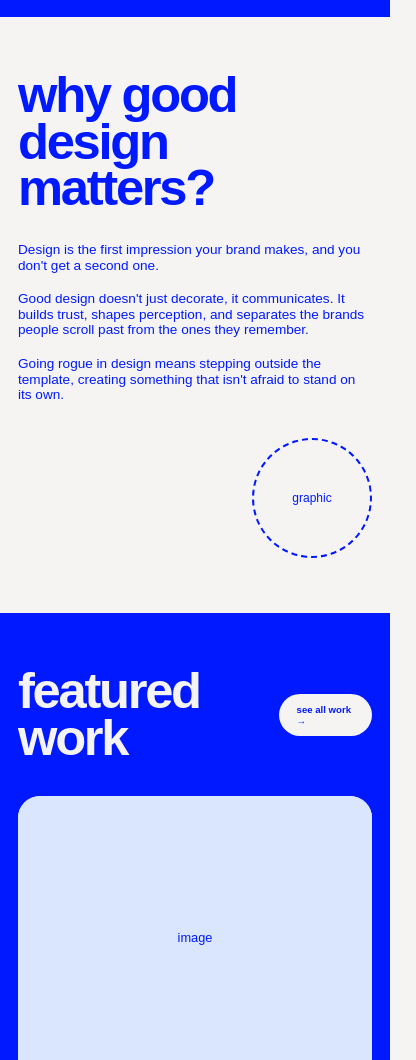
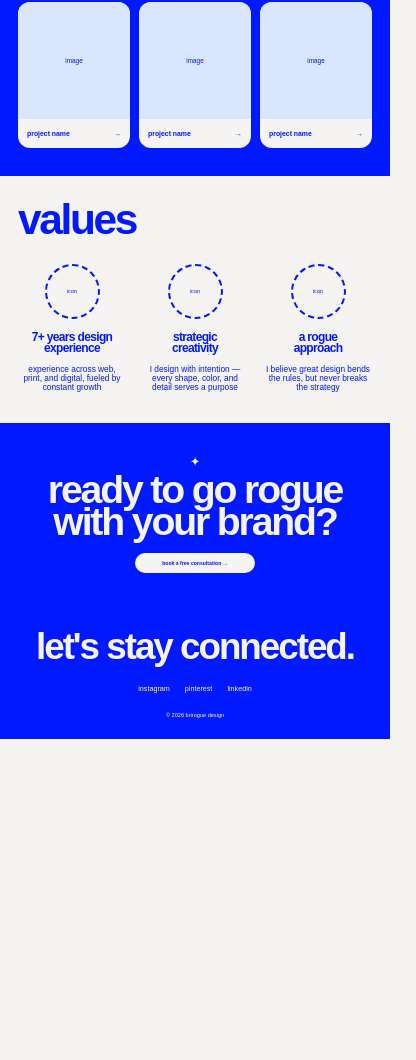
Before and after one commit to briroguedesign/briroguedesign.github.io, a plain HTML site: page index.html in a window 390 px wide. Shown: the part 633-1693 px from the top of the page, 416 px wide, since content can reach past the window. After the commit the page ends 1372 px from the top, so only its background shows below. Drawn offline with Linux system fonts and the light colour scheme.

Commit message:
Update style.css

```diff
--- a/css/style.css
+++ b/css/style.css
@@ -9,13 +9,11 @@
     --periwinkle: #a9b6fd;
     --off-white: #f5f4f2;
 
-    --page-padding: clamp(20px, 4vw, 70px);
+    --page-padding: clamp(24px, 4vw, 70px);
 }
 
 
-/* =========================
-   RESET
-========================= */
+/* RESET */
 
 * {
     margin: 0;
@@ -41,35 +39,30 @@ a {
 .container {
     width: 100%;
     max-width: 1500px;
-    margin: auto;
+    margin: 0 auto;
     padding-left: var(--page-padding);
     padding-right: var(--page-padding);
 }
 
-.section {
-    padding-top: clamp(70px, 8vw, 130px);
-    padding-bottom: clamp(70px, 8vw, 130px);
-}
-
 
 /* =========================
-   TYPE
+   TYPOGRAPHY
 ========================= */
 
 h1,
 h2,
 h3 {
     font-weight: 900;
-    letter-spacing: -0.045em;
+    letter-spacing: -0.055em;
 }
 
+h1,
 h2 {
-    font-size: clamp(3rem, 6vw, 6rem);
-    line-height: .92;
+    line-height: .88;
 }
 
 p {
-    line-height: 1.15;
+    line-height: 1.05;
 }
 
 
@@ -82,12 +75,17 @@ p {
     align-items: center;
     justify-content: center;
 
-    min-height: 42px;
-    padding: 11px 28px;
+    background: var(--off-white);
+    color: var(--blue);
+
+    min-width: 155px;
+    height: 38px;
+
+    padding: 0 25px;
 
     border-radius: 100px;
 
-    font-size: .8rem;
+    font-size: .68rem;
     font-weight: 700;
 
     transition:
@@ -96,12 +94,8 @@ p {
 }
 
 .button:hover {
-    transform: translateY(-3px);
-}
-
-.button-light {
-    background: var(--off-white);
-    color: var(--blue);
+    transform: translateY(-2px);
+    background: var(--light-periwinkle);
 }
 
 
@@ -110,7 +104,8 @@ p {
 ========================= */
 
 .hero {
-    min-height: 100vh;
+    min-height: 720px;
+
     background: var(--blue);
     color: var(--off-white);
 
@@ -119,29 +114,35 @@ p {
 }
 
 .nav {
-    height: 100px;
+    height: 85px;
 
     display: grid;
     grid-template-columns: 1fr auto 1fr;
+
     align-items: center;
 }
 
 .nav-sparkle {
-    font-size: 1.5rem;
+    justify-self: start;
+    font-size: 1.3rem;
 }
 
 .logo {
+    justify-self: center;
+
+    color: var(--off-white);
+
+    font-size: .9rem;
     font-weight: 900;
-    font-size: 1.1rem;
 }
 
 .nav-links {
     justify-self: end;
 
     display: flex;
-    gap: 30px;
+    gap: 25px;
 
-    font-size: .75rem;
+    font-size: .58rem;
 }
 
 .hero-content {
@@ -151,68 +152,85 @@ p {
     flex-direction: column;
     justify-content: center;
 
-    padding-top: 50px;
-    padding-bottom: 80px;
+    padding-bottom: 90px;
 }
 
 .hero h1 {
-    font-size: clamp(5rem, 10vw, 10rem);
-    line-height: .72;
+    font-size: clamp(5rem, 9vw, 9rem);
+    max-width: 850px;
 }
 
 .hero-description {
-    width: min(480px, 100%);
-    margin-top: 45px;
+    width: 360px;
+    max-width: 100%;
 
-    font-size: 1rem;
+    margin-top: 28px;
+
+    font-size: .85rem;
 }
 
 .hero .button {
-    margin-top: 35px;
+    margin-top: 30px;
     align-self: flex-start;
 }
 
 
 /* =========================
-   WHY
+   WHY GOOD DESIGN MATTERS
 ========================= */
+
+.why {
+    background: var(--off-white);
+
+    padding-top: 65px;
+    padding-bottom: 65px;
+}
 
 .why-grid {
     display: grid;
-    grid-template-columns: 1.4fr .6fr;
-    gap: 80px;
+
+    grid-template-columns: 1.5fr .5fr;
+
+    gap: 40px;
+
     align-items: end;
 }
 
-.why-copy {
-    max-width: 850px;
-}
+.why-copy h2 {
+    font-size: clamp(4rem, 7vw, 7rem);
 
-.why-copy h2 {
-    margin-bottom: 45px;
+    max-width: 900px;
+
+    margin-bottom: 38px;
 }
 
 .why-copy p {
-    max-width: 650px;
-    margin-top: 22px;
+    width: 590px;
+    max-width: 100%;
 
-    font-size: 1.1rem;
+    margin-top: 18px;
+
+    font-size: .9rem;
 }
 
 .graphic-placeholder {
     display: flex;
+    justify-content: center;
     align-items: center;
-    justify-content: center;
 
     border: 2px dashed var(--blue);
 
-    font-size: .75rem;
+    font-size: .6rem;
 }
 
 .circle-placeholder {
-    width: min(230px, 100%);
+    width: 180px;
+
     aspect-ratio: 1;
+
     border-radius: 50%;
+
+    justify-self: center;
 }
 
 
@@ -220,60 +238,80 @@ p {
    FEATURED WORK
 ========================= */
 
-.blue-section {
+.work {
     background: var(--blue);
     color: var(--off-white);
+
+    padding-top: 55px;
+    padding-bottom: 55px;
 }
 
 .section-heading-row {
     display: flex;
+    align-items: center;
     justify-content: space-between;
-    align-items: center;
 
-    margin-bottom: 60px;
+    margin-bottom: 45px;
+}
+
+.section-heading-row h2 {
+    font-size: clamp(4rem, 7vw, 7rem);
+}
+
+.section-heading-row .button {
+    min-width: 150px;
+    height: 34px;
+
+    font-size: .6rem;
 }
 
 .project-grid {
     display: grid;
+
     grid-template-columns: repeat(3, 1fr);
-    gap: 22px;
+
+    gap: 20px;
 }
 
 .project-card {
+    overflow: hidden;
+
     background: var(--off-white);
     color: var(--blue);
 
-    border-radius: 22px;
-    overflow: hidden;
+    border-radius: 18px;
 
-    transition: transform .25s ease;
+    transition: transform .2s ease;
 }
 
 .project-card:hover {
-    transform: translateY(-8px);
+    transform: translateY(-5px);
 }
 
 .project-image {
-    aspect-ratio: 1.25;
+    width: 100%;
+
+    aspect-ratio: 1 / .92;
 
     background: var(--light-periwinkle);
 
     display: flex;
+    justify-content: center;
     align-items: center;
-    justify-content: center;
 
-    font-size: .8rem;
+    font-size: .65rem;
 }
 
 .project-info {
-    min-height: 58px;
-    padding: 15px 20px;
+    height: 48px;
+
+    padding: 0 16px;
 
     display: flex;
     align-items: center;
     justify-content: space-between;
 
-    font-size: .85rem;
+    font-size: .7rem;
     font-weight: 700;
 }
 
@@ -282,14 +320,25 @@ p {
    VALUES
 ========================= */
 
+.values {
+    background: var(--off-white);
+
+    padding-top: 55px;
+    padding-bottom: 65px;
+}
+
 .values h2 {
-    margin-bottom: 65px;
+    font-size: clamp(4rem, 7vw, 7rem);
+
+    margin-bottom: 40px;
 }
 
 .values-grid {
     display: grid;
+
     grid-template-columns: repeat(3, 1fr);
-    gap: 70px;
+
+    gap: 50px;
 }
 
 .value {
@@ -297,31 +346,34 @@ p {
 }
 
 .value-icon {
-    width: 110px;
+    width: 90px;
+
     aspect-ratio: 1;
 
-    margin: 0 auto 25px;
+    margin: 0 auto 20px;
+
+    display: flex;
+    justify-content: center;
+    align-items: center;
 
     border: 2px dashed var(--blue);
     border-radius: 50%;
 
-    display: flex;
-    align-items: center;
-    justify-content: center;
-
-    font-size: .7rem;
+    font-size: .6rem;
 }
 
 .value h3 {
-    font-size: 1.4rem;
+    font-size: 1.25rem;
+
     line-height: .9;
 }
 
 .value p {
-    max-width: 300px;
-    margin: 25px auto 0;
+    max-width: 250px;
 
-    font-size: .95rem;
+    margin: 20px auto 0;
+
+    font-size: .8rem;
 }
 
 
@@ -330,7 +382,9 @@ p {
 ========================= */
 
 .cta {
-    min-height: 500px;
+    position: relative;
+
+    min-height: 390px;
 
     background: var(--blue);
     color: var(--off-white);
@@ -338,30 +392,33 @@ p {
     display: flex;
     align-items: center;
 
+    overflow: hidden;
+}
+
+.cta-content {
     text-align: center;
 }
 
-.cta-content {
-    position: relative;
+.cta-sparkle {
+    display: block;
+
+    margin-bottom: 10px;
+
+    font-size: 1.6rem;
 }
 
 .cta h2 {
-    font-size: clamp(3.5rem, 7vw, 7rem);
+    font-size: clamp(4rem, 7vw, 7rem);
+
+    line-height: .85;
 }
 
 .cta h2 span {
     position: relative;
 }
 
-.cta-sparkle {
-    display: block;
-    margin-bottom: 20px;
-
-    font-size: 2rem;
-}
-
 .cta .button {
-    margin-top: 45px;
+    margin-top: 35px;
 }
 
 
@@ -373,7 +430,8 @@ footer {
     background: var(--blue);
     color: var(--off-white);
 
-    padding: 90px 0 40px;
+    padding-top: 60px;
+    padding-bottom: 35px;
 }
 
 .footer-content {
@@ -381,53 +439,27 @@ footer {
 }
 
 .footer-content h2 {
-    font-size: clamp(2.5rem, 5vw, 5rem);
+    font-size: clamp(3rem, 5vw, 5rem);
 }
 
 .social-links {
-    margin: 55px 0;
+    margin: 40px 0;
 
     display: flex;
     justify-content: center;
-    gap: 35px;
-}
 
-.social-links a {
-    font-size: .9rem;
+    gap: 30px;
+
+    font-size: .75rem;
 }
 
 footer p {
-    font-size: .7rem;
+    font-size: .6rem;
 }
 
 
 /* =========================
-   TABLET
-========================= */
-
-@media (max-width: 900px) {
-
-    .why-grid {
-        grid-template-columns: 1fr;
-    }
-
-    .circle-placeholder {
-        width: 160px;
-    }
-
-    .project-grid {
-        grid-template-columns: 1fr 1fr;
-    }
-
-    .values-grid {
-        gap: 35px;
-    }
-
-}
-
-
-/* =========================
-   MOBILE
+   MOBILE — MATCH MOCKUP
 ========================= */
 
 @media (max-width: 650px) {
@@ -437,136 +469,250 @@ footer p {
     }
 
 
-    /* NAV */
+    /* HERO */
+
+    .hero {
+        min-height: 270px;
+    }
 
     .nav {
-        height: 75px;
+        height: 42px;
+    }
+
+    .nav-sparkle {
+        font-size: .7rem;
+    }
+
+    .logo {
+        font-size: .5rem;
     }
 
     .nav-links {
-        gap: 13px;
-        font-size: .55rem;
-    }
-
-    .nav-sparkle {
-        font-size: 1rem;
-    }
-
-    .logo {
-        font-size: .75rem;
-    }
-
-
-    /* HERO */
-
-    .hero {
-        min-height: 650px;
+        gap: 14px;
+        font-size: .32rem;
     }
 
     .hero-content {
         justify-content: flex-start;
-        padding-top: 55px;
+
+        padding-top: 12px;
+        padding-bottom: 18px;
     }
 
     .hero h1 {
-        font-size: clamp(4rem, 19vw, 6rem);
-        line-height: .72;
+        font-size: 3.45rem;
+
+        line-height: .78;
+
+        max-width: 300px;
     }
 
     .hero-description {
-        margin-top: 30px;
-        max-width: 280px;
+        width: 220px;
 
-        font-size: .75rem;
+        margin-top: 10px;
+
+        font-size: .48rem;
+        line-height: 1;
     }
 
     .hero .button {
-        margin-top: 25px;
-    }
+        min-width: 105px;
+        height: 21px;
 
+        margin-top: 14px;
 
-    /* GENERAL */
+        padding: 0 12px;
 
-    .section {
-        padding-top: 55px;
-        padding-bottom: 55px;
-    }
-
-    h2 {
-        font-size: clamp(3rem, 13vw, 4.2rem);
+        font-size: .36rem;
     }
 
 
     /* WHY */
 
+    .why {
+        padding-top: 28px;
+        padding-bottom: 28px;
+    }
+
     .why-grid {
-        gap: 35px;
+        grid-template-columns: 1fr 110px;
+
+        gap: 15px;
+
+        align-items: end;
     }
 
     .why-copy h2 {
-        margin-bottom: 30px;
+        font-size: 2.65rem;
+
+        line-height: .9;
+
+        margin-bottom: 18px;
     }
 
     .why-copy p {
-        font-size: .85rem;
-        margin-top: 18px;
+        width: 280px;
+
+        margin-top: 12px;
+
+        font-size: .57rem;
+        line-height: 1.05;
     }
 
     .circle-placeholder {
-        width: 120px;
-        justify-self: end;
+        width: 95px;
+
+        align-self: end;
+
+        margin-bottom: 5px;
     }
 
 
-    /* WORK */
+    /* FEATURED */
+
+    .work {
+        padding-top: 26px;
+        padding-bottom: 28px;
+    }
 
     .section-heading-row {
-        margin-bottom: 35px;
+        margin-bottom: 22px;
+    }
+
+    .section-heading-row h2 {
+        font-size: 2.65rem;
     }
 
     .section-heading-row .button {
-        padding: 9px 18px;
-        font-size: .6rem;
+        min-width: 95px;
+        height: 20px;
+
+        padding: 0 10px;
+
+        font-size: .32rem;
     }
 
     .project-grid {
-        grid-template-columns: 1fr;
-        gap: 18px;
+        grid-template-columns: repeat(3, 1fr);
+
+        gap: 9px;
+    }
+
+    .project-card {
+        border-radius: 12px;
+    }
+
+    .project-image {
+        aspect-ratio: 1 / 1.05;
+
+        font-size: .4rem;
+    }
+
+    .project-info {
+        height: 29px;
+
+        padding: 0 9px;
+
+        font-size: .43rem;
     }
 
 
     /* VALUES */
 
+    .values {
+        padding-top: 25px;
+        padding-bottom: 32px;
+    }
+
     .values h2 {
-        margin-bottom: 45px;
+        font-size: 2.65rem;
+
+        margin-bottom: 25px;
     }
 
     .values-grid {
-        grid-template-columns: 1fr;
-        gap: 55px;
+        grid-template-columns: repeat(3, 1fr);
+
+        gap: 15px;
     }
 
     .value-icon {
-        width: 85px;
+        width: 55px;
+
+        margin-bottom: 13px;
+
+        font-size: .35rem;
+    }
+
+    .value h3 {
+        font-size: .75rem;
+
+        line-height: .9;
+    }
+
+    .value p {
+        margin-top: 12px;
+
+        font-size: .52rem;
+
+        line-height: 1.05;
     }
 
 
     /* CTA */
 
     .cta {
-        min-height: 400px;
+        min-height: 180px;
+    }
+
+    .cta-sparkle {
+        margin-bottom: 5px;
+
+        font-size: .8rem;
     }
 
     .cta h2 {
-        font-size: clamp(3rem, 13vw, 4.5rem);
+        font-size: 2.45rem;
+
+        line-height: .82;
+    }
+
+    .cta .button {
+        min-width: 120px;
+        height: 20px;
+
+        margin-top: 15px;
+
+        padding: 0 10px;
+
+        font-size: .32rem;
     }
 
 
     /* FOOTER */
 
+    footer {
+        padding-top: 28px;
+        padding-bottom: 20px;
+    }
+
+    .footer-content h2 {
+        font-size: 2.3rem;
+    }
+
     .social-links {
-        flex-direction: column;
+        margin: 20px 0;
+
+        flex-direction: row;
+
         gap: 15px;
+
+        font-size: .45rem;
+    }
+
+    footer p {
+        font-size: .35rem;
     }
 
 }
```
